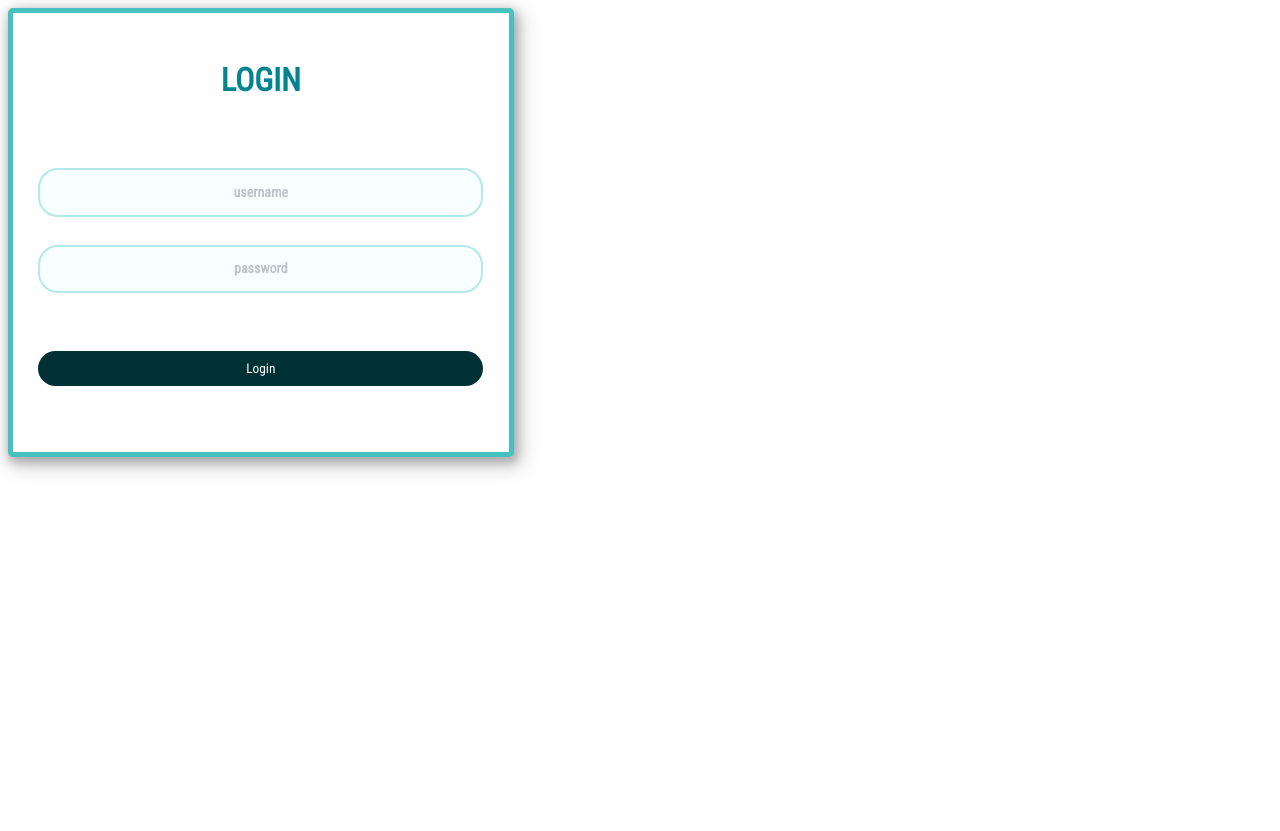
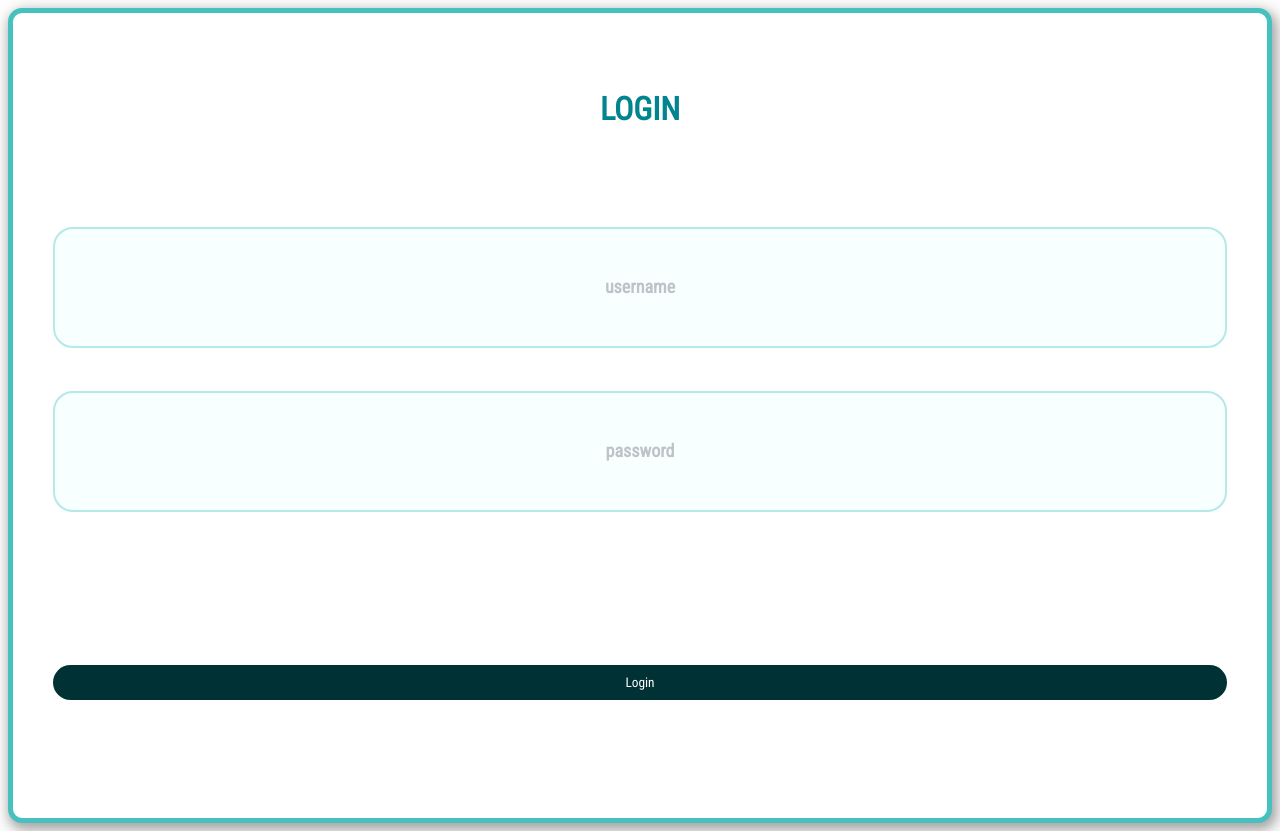
Before and after one commit to ajitamayoga/webpro, a PHP site: page /login.html in a window 1280 px wide. Before the commit the page ends 473 px from the top, so only its background shows below. Run offline with PHP 8.4, Linux system fonts and the light colour scheme.

Commit message:
welcome screen

```diff
--- a/login.css
+++ b/login.css
@@ -3,17 +3,19 @@
 	font-family: 'Roboto Condensed', sans-serif;
 }
 
-.container2{
+.container-login{
 	/*background-color: #a0fff7 rgba(160, 255, 247,0.8);*/
 	background-color: #fff;
 	padding: 16px;
-	width: 40%;
-	border-radius: 5px;
+	width: 100%;
+	border-radius: 14px;
 	border: 5px solid #47c1bf;
 	box-shadow: 2px 4px 8px 2px rgba(0, 0, 0, 0.2), 4px 6px 20px 4px rgba(0, 0, 0, 0.19);
+	z-index: 100;
 }
 
-.container2 h3{
+.container-login h3{
+	margin-top: 5%;
 	text-align: center;
 	font-size: 32px;
 	color: #00848e;
@@ -33,6 +35,7 @@
 }
 
 input[type=text], input[type=password]{
+	font-size: 16px;
 	padding: 5%;
 }
 
@@ -64,25 +67,25 @@ input[type=text]:focus, input[type=password]:focus{
 }
 
 ::-webkit-input-placeholder {
- font-size: 14px;
+ font-size: 18px;
  color: #bdc3c7;
  text-align: center;
  font-weight: bold;
 }
 :-moz-placeholder { /* older Firefox*/
- font-size:14px;
+ font-size:18px;
  color: #bdc3c7;
  text-align: center;
  font-weight: bold;
 }
 ::-moz-placeholder { /* Firefox 19+ */
- font-size: 14px;
+ font-size: 18px;
  color: #bdc3c7;
  text-align: center;
  font-weight: bold;
 }
 :-ms-input-placeholder {
- font-size: 14px;
+ font-size: 18px;
  color: #bdc3c7;
  text-align: center;
  font-weight: bold;
--- a/login.html
+++ b/login.html
@@ -5,7 +5,7 @@
 	<link href="https://fonts.googleapis.com/css?family=Roboto+Condensed" rel="stylesheet">
 </head>
 <body>
-	<div class="container2">
+	<div class="container-login">
 		<h3 >LOGIN</h3>
 		<form action="" method="POST">
 			<div class="form-group">
```
Also changed, not shown: index(2).html (+12 -9 lines).
